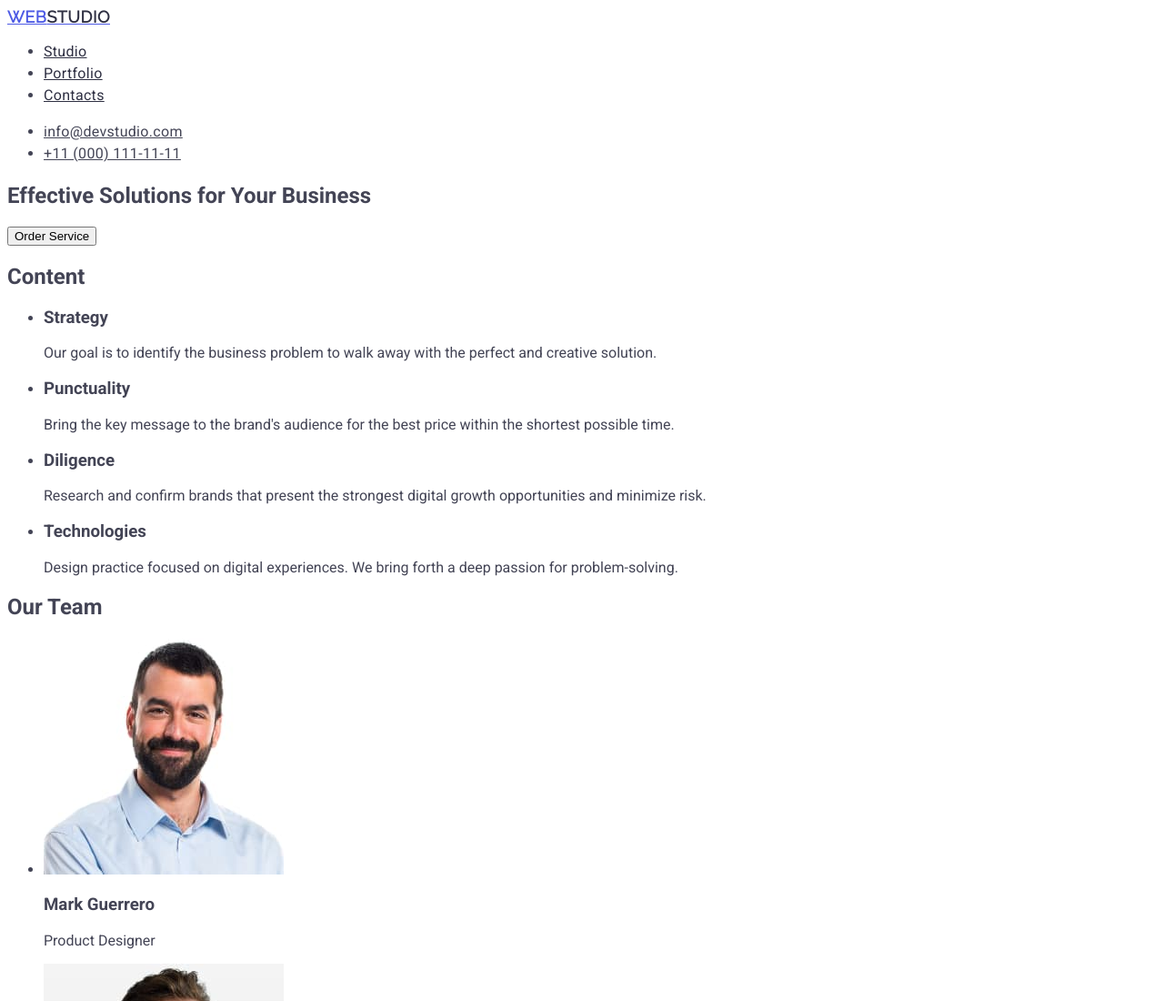
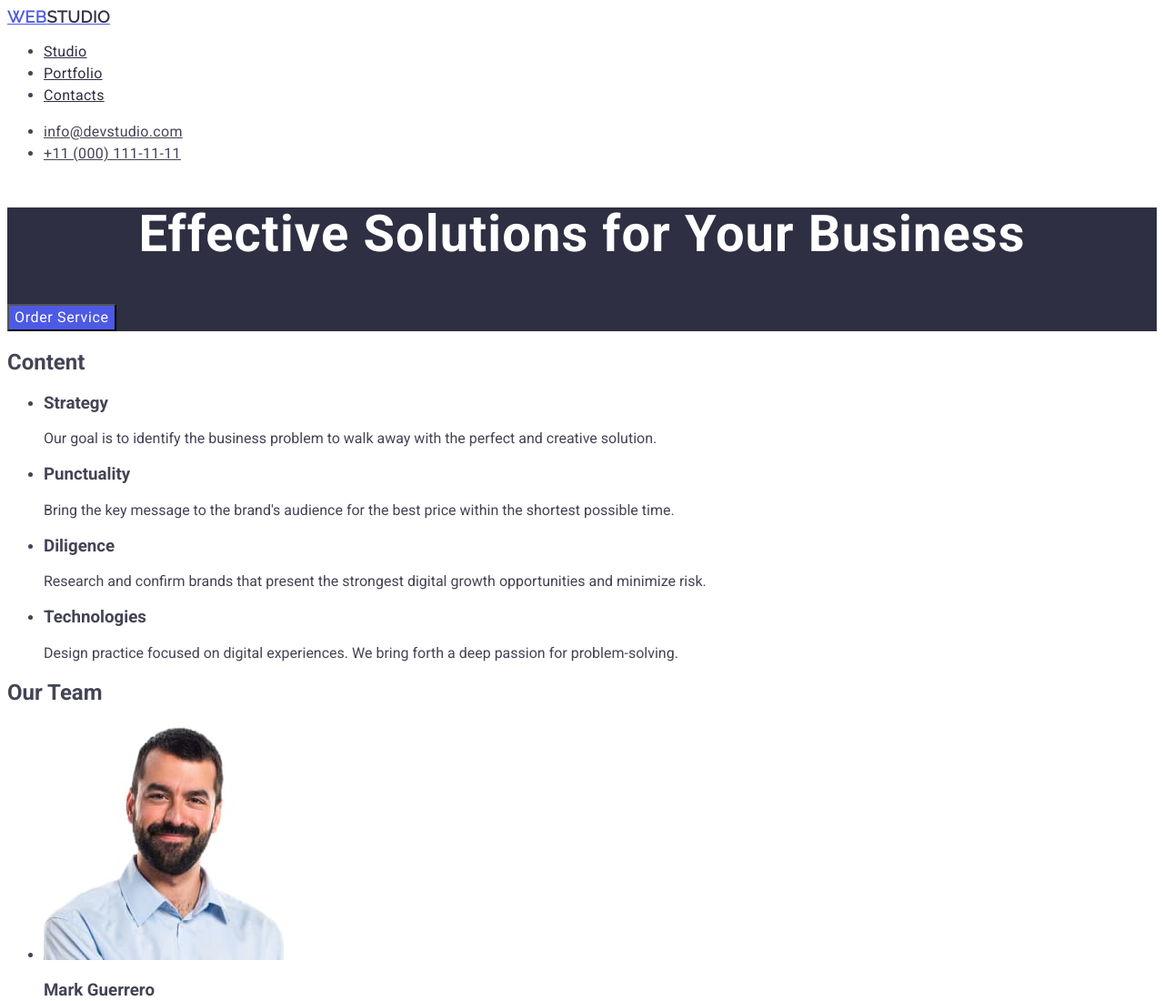
Before and after one commit to qboww/goit-markup-hw-02, a plain HTML site: page index.html in a window 1280 px wide. Shown: the top 1100 px of the page at 91% size. Drawn offline with Linux system fonts and the light colour scheme.

Commit message:
Section 1 test lms run

```diff
--- a/css/styles.css
+++ b/css/styles.css
@@ -45,3 +45,30 @@ body{
 .address-link:hover, .address-link:focus{
     color: #404bbf;
 }
+
+.hero{
+    background-color: #2e2f42;
+}
+
+.motto-text{
+    font-size: 56px;
+    line-height: 1.07;
+    text-align: center;
+    letter-spacing: 0.02em;
+    color: #FFFFFF;
+}
+
+.order-button{
+    background-color: #4D5AE5;
+    font-family: "Roboto", sans-serif;
+    font-weight: 500;
+    font-size: 16px;
+    line-height: 1.5;
+    letter-spacing: 0.04em;
+    color: #FFFFFF;
+    cursor: pointer;
+}
+
+.order-button:hover, .order-button:focus{
+    color: #404BBF;
+}
--- a/index.html
+++ b/index.html
@@ -43,9 +43,9 @@
     </header>
 
     <main>
-      <section>
-        <h1>Effective Solutions for Your Business</h1>
-        <button type="button">Order Service</button>
+      <section class="hero">
+        <h1 class="motto-text">Effective Solutions for Your Business</h1>
+        <button class="order-button" type="button">Order Service</button>
       </section>
 
       <section>
```
